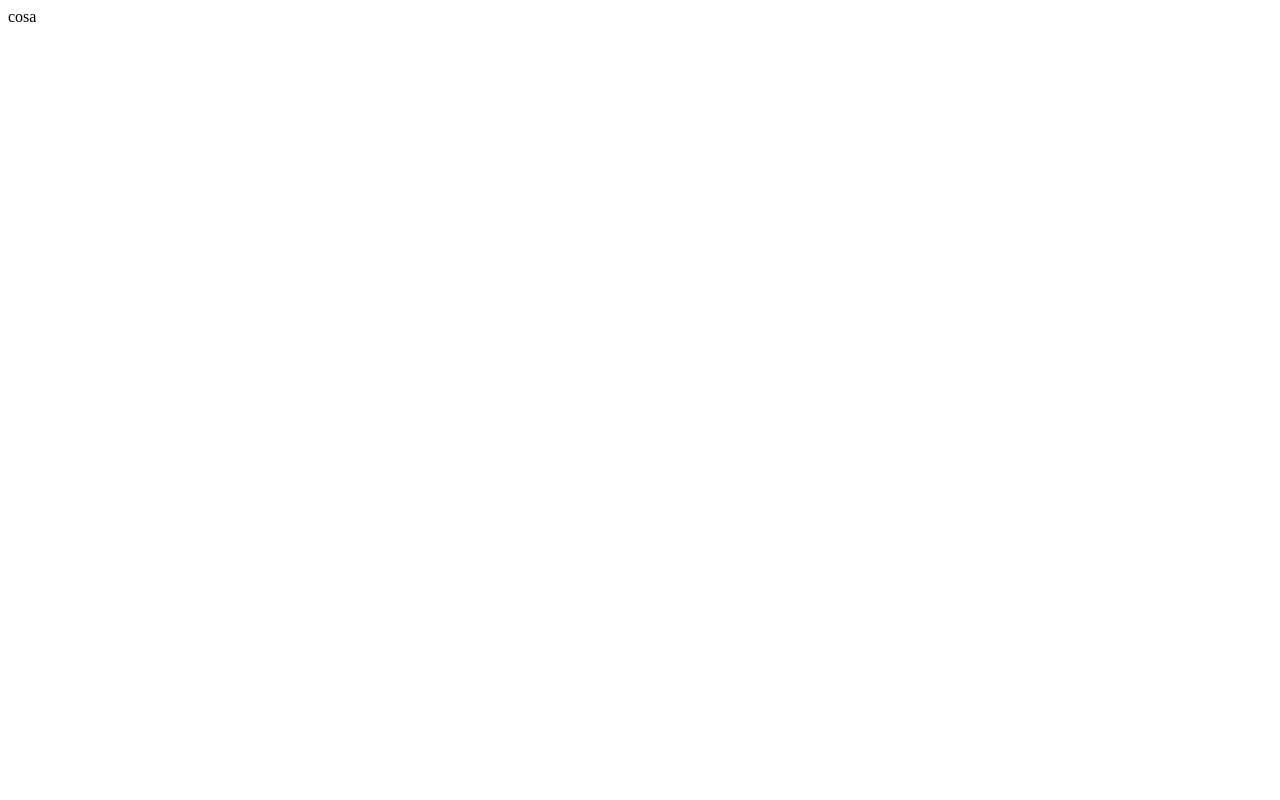
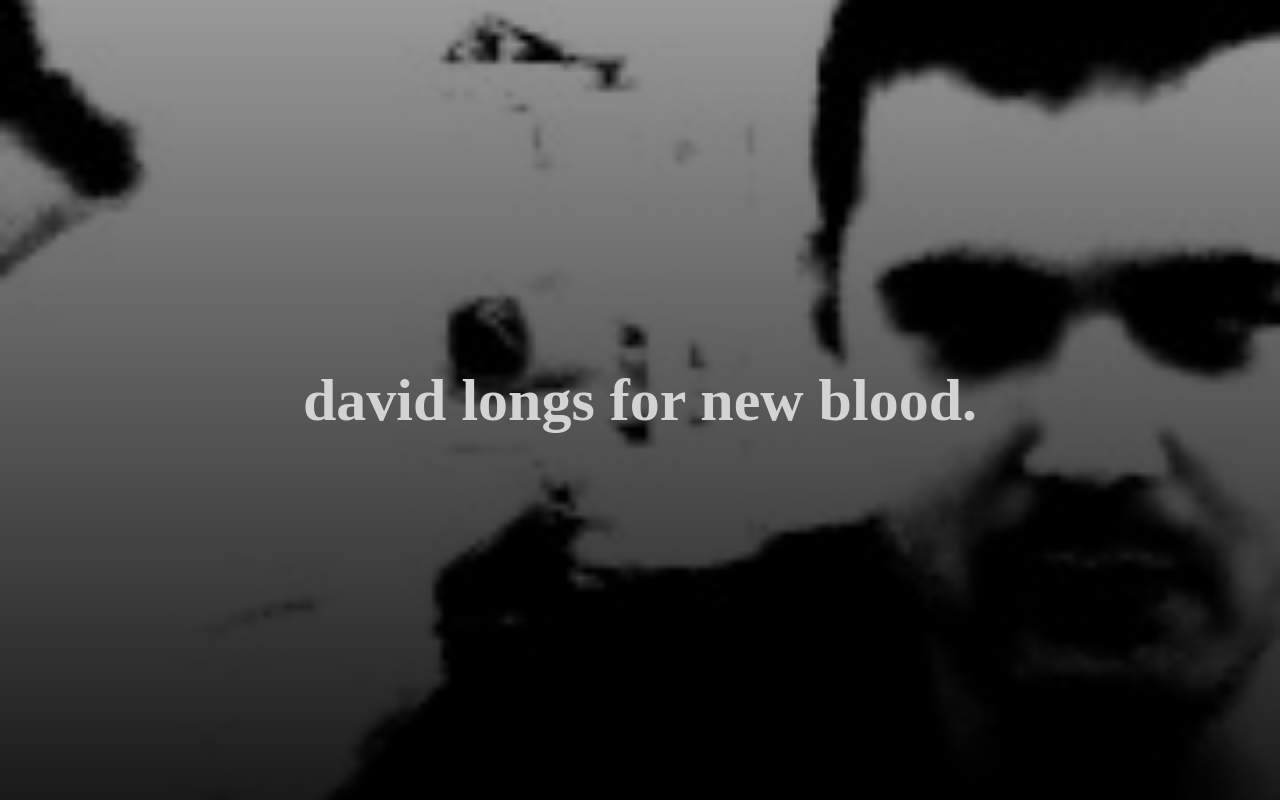
Before and after one commit to latiagertrutis/latiagertrutis.github.io, a plain HTML site: page index.html in a window 1280 px wide. Drawn offline with Linux system fonts and the light colour scheme.

Commit message:
the big david rises

```diff
--- a/index.html
+++ b/index.html
@@ -1 +1,16 @@
-cosa
+<!DOCTYPE html>
+<html>
+  <head>
+    <meta charset="UTF-8" />
+    <meta name="viewport" content="width=device-width,
+                                   initial-scale=1.0" />
+    <meta http-equiv="X-UA-Compatible" content="ie=edge" />
+    <title>DAVUDNATION</title>
+<link rel="stylesheet" href="styles.css">
+  </head>
+  <body>
+    <div class="header">
+      <h1>david longs for new blood.</h1>
+    </div>
+</body>
+</html>
--- /dev/null
+++ b/styles.css
@@ -0,0 +1,18 @@
+* {
+    margin: 0;
+    padding: 0;
+}
+
+.header {
+    background: linear-gradient(rgba(0,0,0,0.4), rgba(0,0,0,0.9)),url("imgs/small.jpg") center/cover fixed no-repeat;
+    height: 100vh;
+    justify-content: center;
+    align-items: center;
+    text-align: center;
+    display: flex;
+}
+
+h1 {
+    font-size: 60px;
+    color: lightgrey;
+}
```
Also changed, not shown: imgs/small.jpg (added).
